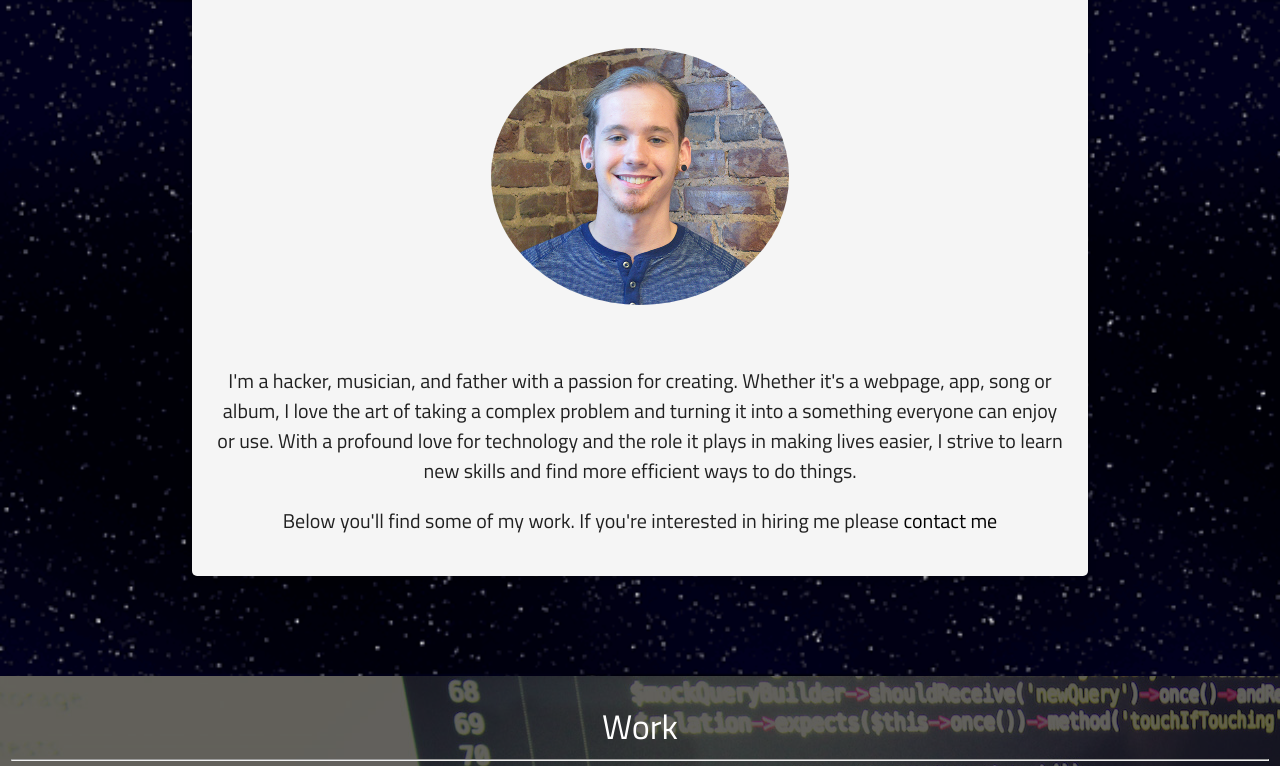
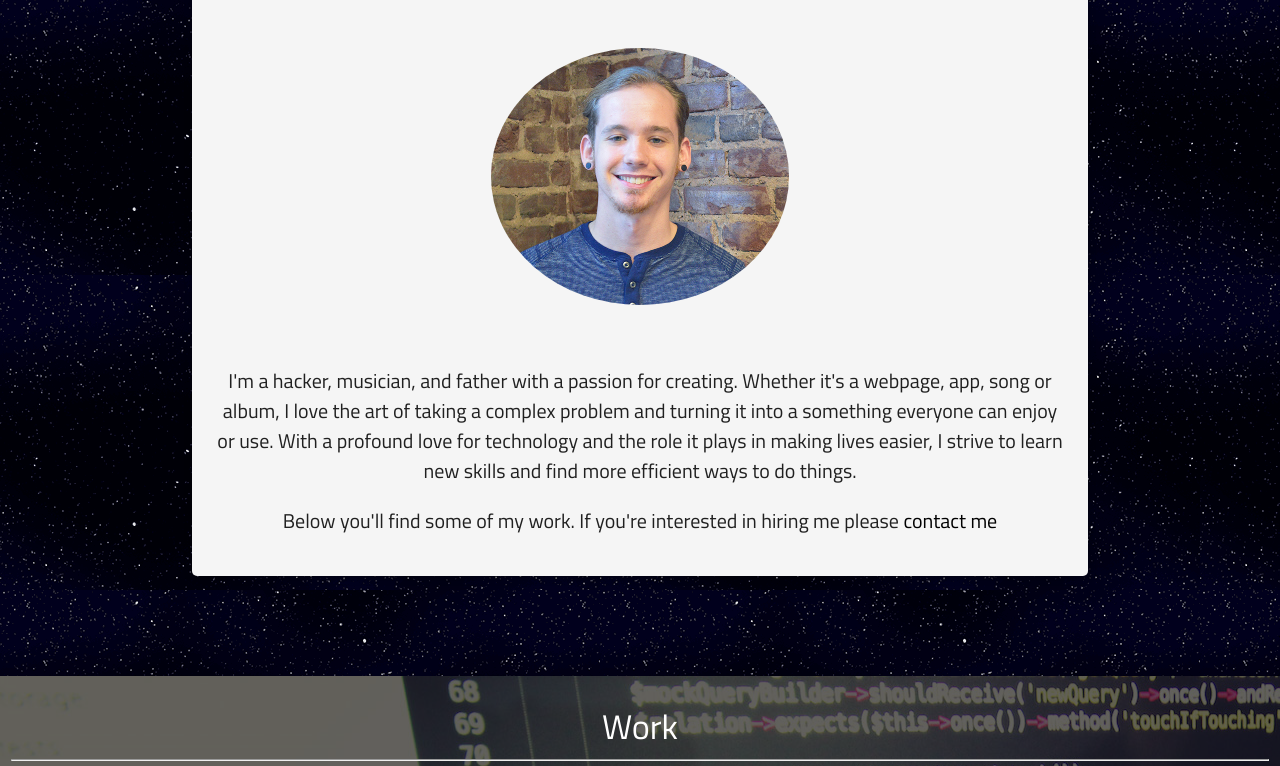
Before and after one commit to nickleach/nickleach.github.io, a plain HTML site: page index.html in a window 1280 px wide. Shown: the part 670-1436 px from the top of the page. Drawn offline with Linux system fonts and the light colour scheme.

Commit message:
Testing background

```diff
--- a/sass/main.scss
+++ b/sass/main.scss
@@ -2,7 +2,7 @@ body{
   background-color:black;
   font-family: 'Titillium Web', sans-serif;
   background-image: url("../images/space-background1.png");
-  background-size: 100%;
+  // background-size: 100%;
   // background-repeat: no-repeat;
 }
 
```
Also changed, not shown: css/main.css.
